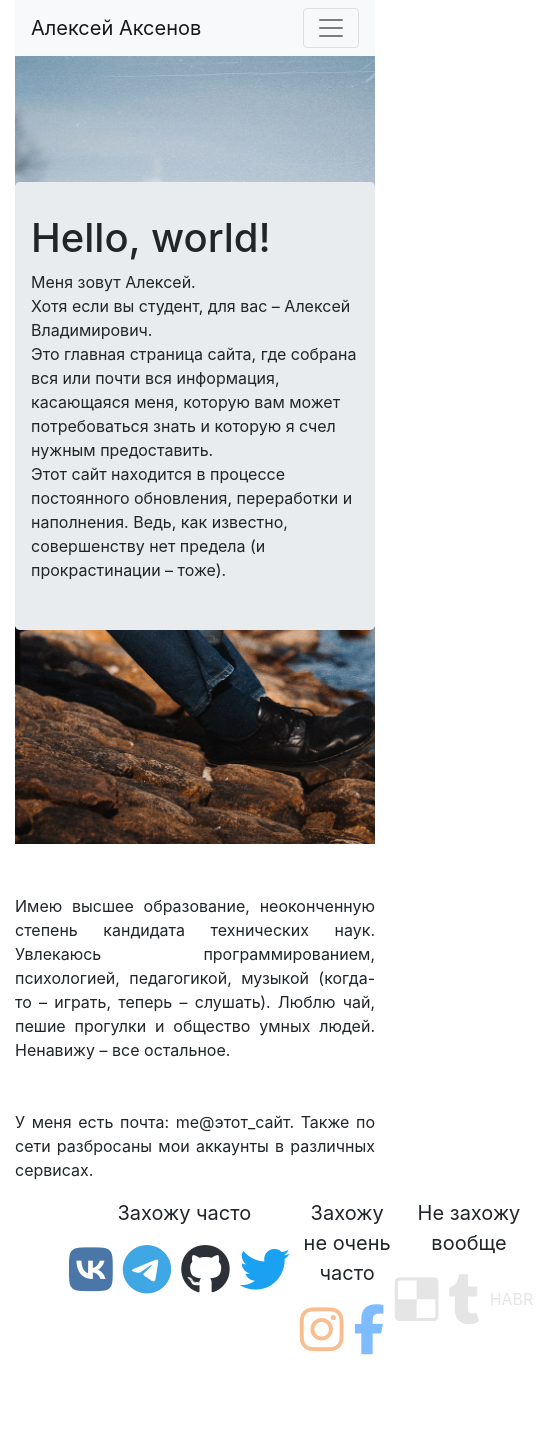
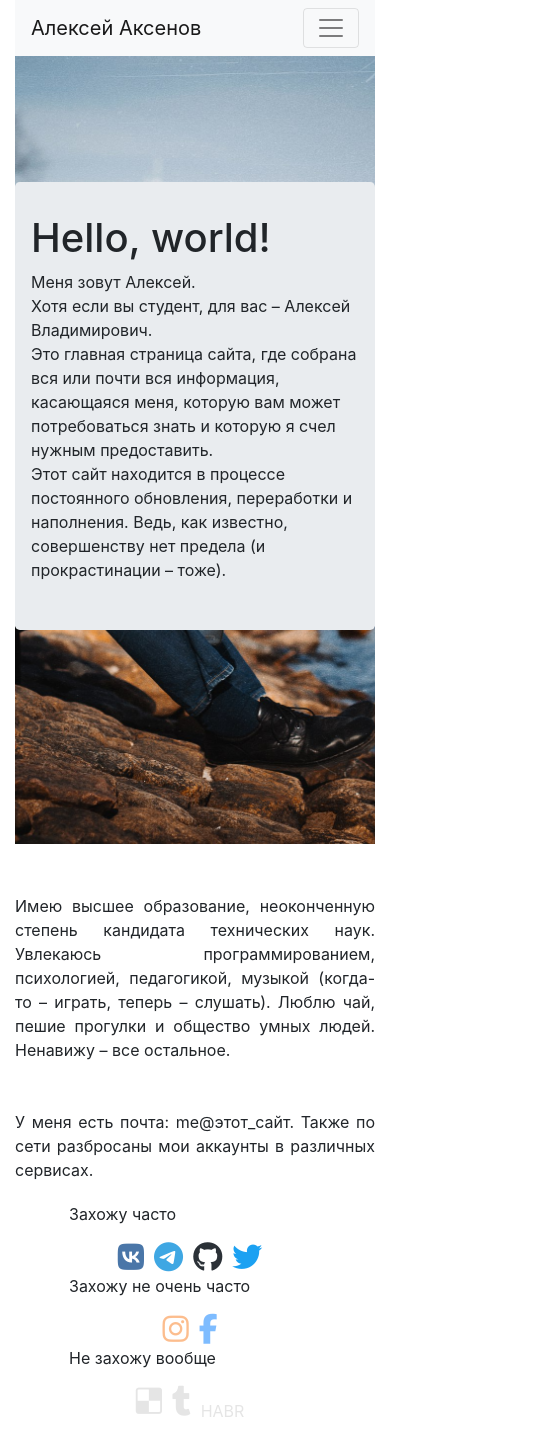
Before and after one commit to YongminK/aksenov.in, a React (Create React App) app: page / in a window 390 px wide. Shown: the whole page, 543 px wide, since content can reach past the window. Before the commit the page ends 1355 px from the top, so only its background shows below. Built offline with nearby package versions, Linux system fonts and the light colour scheme.

Commit message:
media query for contacts

```diff
--- a/src/Landing/Personal/personal.sass
+++ b/src/Landing/Personal/personal.sass
@@ -1,5 +1,6 @@
 .personal__text
     text-align: justify
+    margin-bottom: 20px
 
 .personal
     height: 50vh
@@ -43,3 +44,12 @@
         opacity: 0.5
     .contacts__never
         opacity: 0.2
+
+@media screen and (max-width: 992px)
+  .contacts
+    display: block
+    .contacts__title
+        text-align: left
+        font-size: 1em
+    .fab
+        font-size: 30px
```
Also changed, not shown: src/Landing/App.sass (added).
